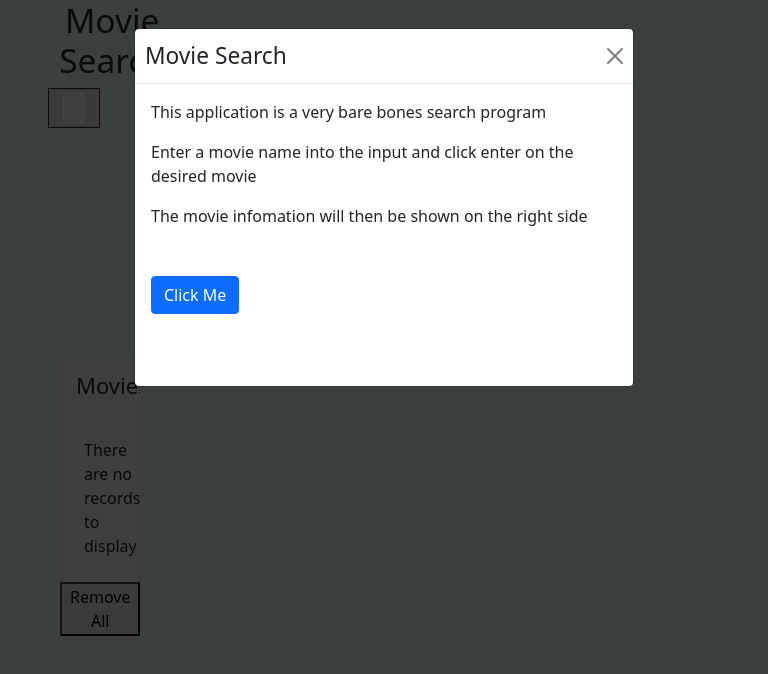
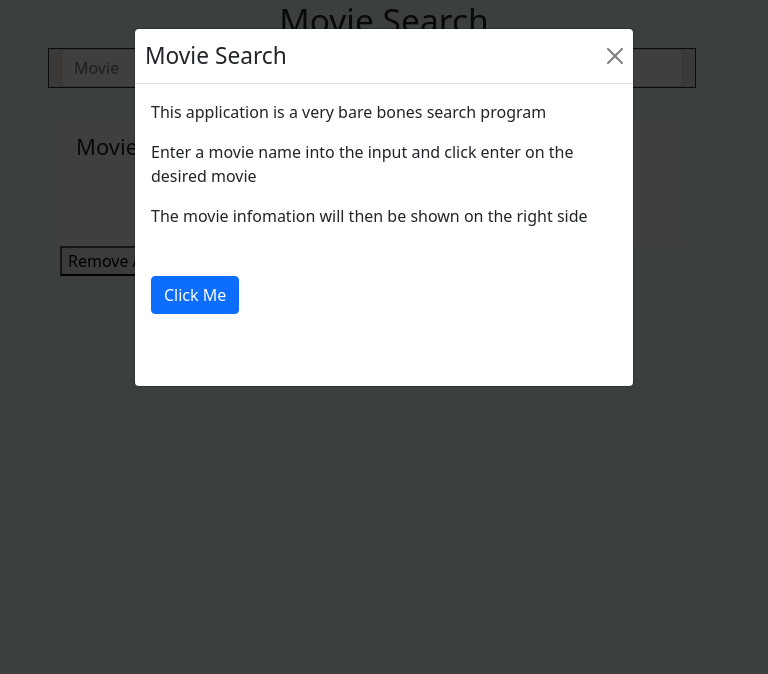
Before and after one commit to jasonz23/movie-search, a React (Create React App) app: page / in a window 768 px wide. Shown: the top 674 px of the page. Built offline with nearby package versions, Linux system fonts and the light colour scheme.

Commit message:
reverted change

```diff
--- a/src/App.css
+++ b/src/App.css
@@ -106,25 +106,3 @@ html, body {
   border-width: 2px;
   border-color: rgb(226, 173, 148);
 }
-
-@media only screen and (max-width: 768px) {
-  .container {
-    display: grid;
-    grid-template: repeat(6, 1fr) / repeat(6, 1fr);
-    grid-gap: 10px;
-    justify-content: center;
-    width: 90%;
-    height: 90%;
-  }
-}
-
-@media only screen and (min-width: 600px) {
-  .container {
-    display: grid;
-    grid-template: repeat(6, 1fr) / repeat(6, 1fr);
-    grid-gap: 10px;
-    justify-content: center;
-    width: 40%;
-    height: 40%;
-  }
-}
```
